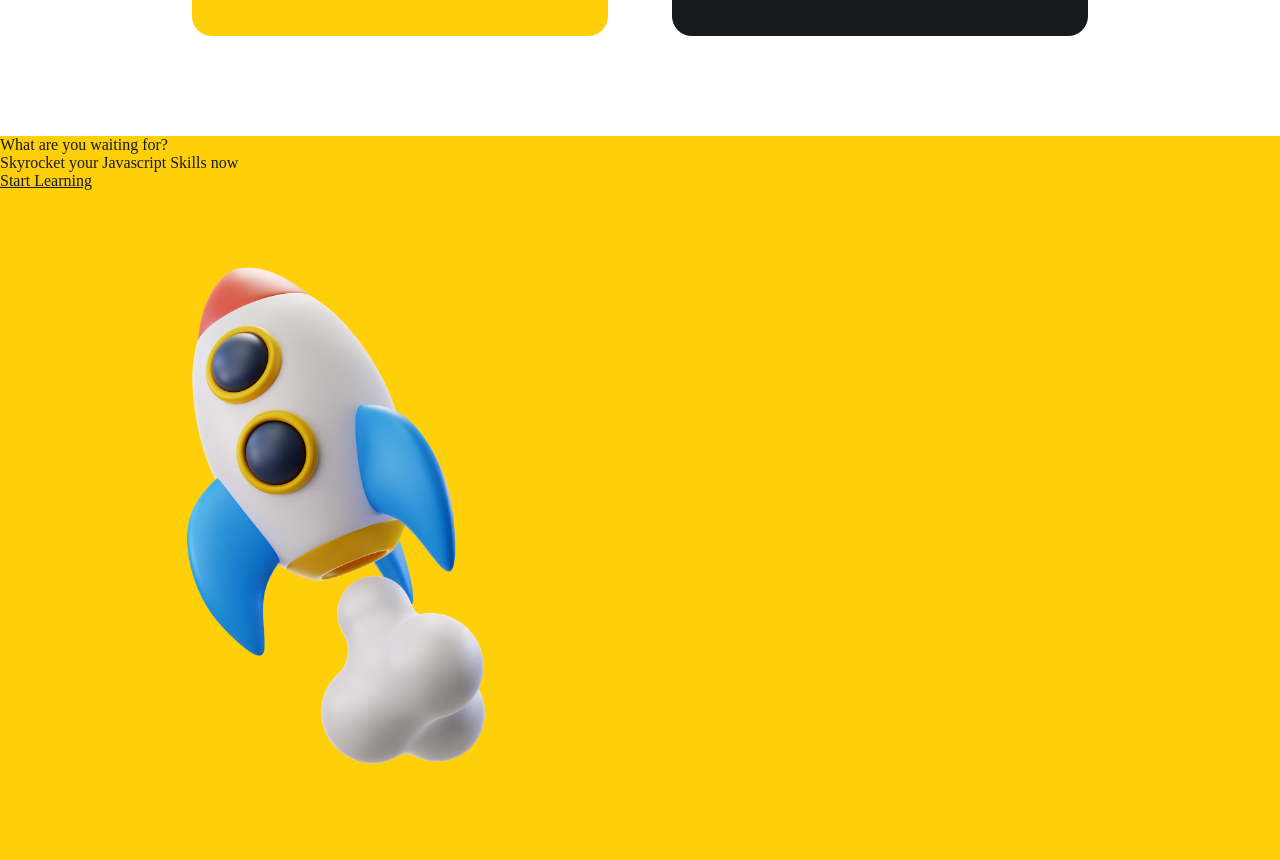
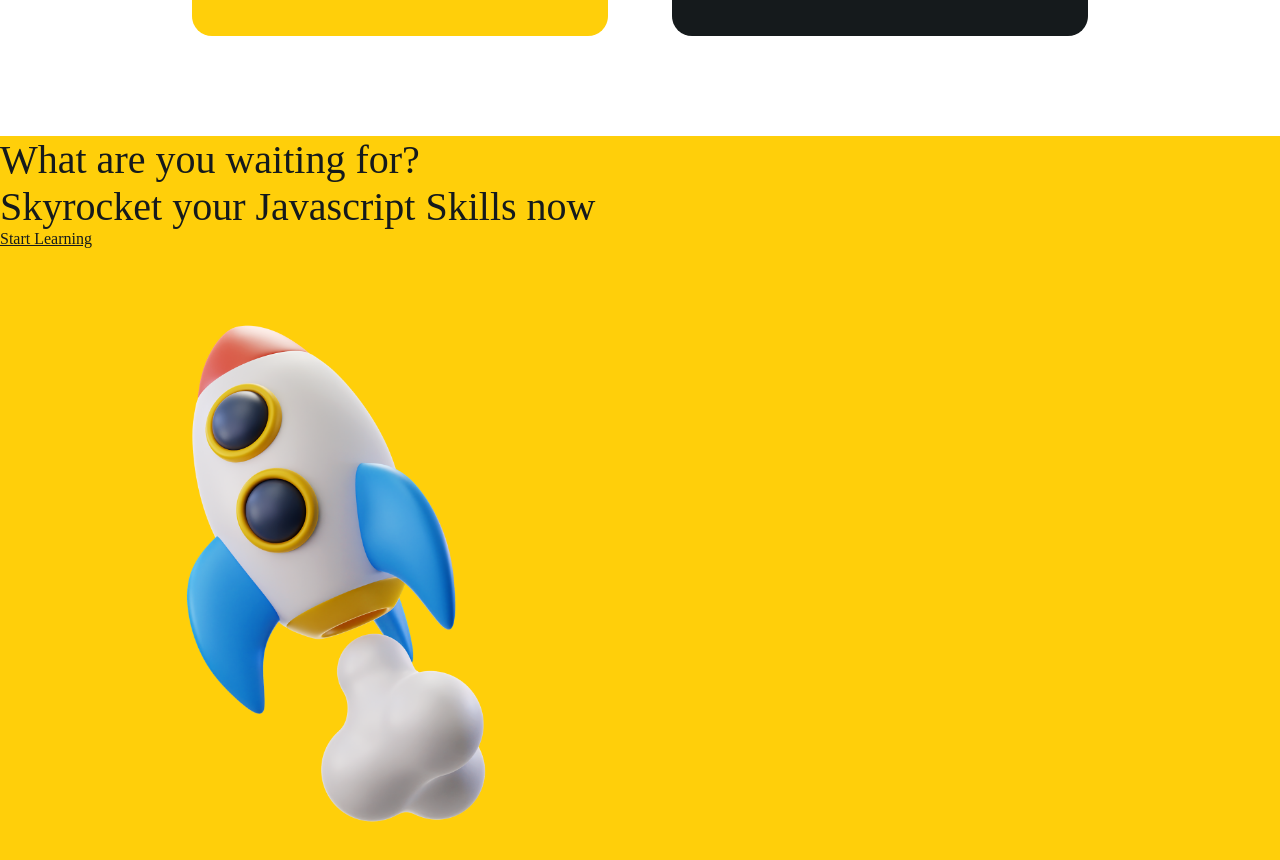
Before and after one commit to abrusu-collins/JS-Pro, a React (Create React App) app: page / in a window 1280 px wide. Shown: the part 2520-3380 px from the top of the page. Built offline with nearby package versions, Linux system fonts and the light colour scheme; a web font is replaced by a local one.

Commit message:
nice one

```diff
--- a/src/sass/_wait.scss
+++ b/src/sass/_wait.scss
@@ -1,6 +1,15 @@
 .wait{
     background-color: $yellow;
     height:100vh;
+    & .wait-inner{
+        & .wait-about{
+            & p{
+                font-family: PPBold;
+                font-size: 40px;
+            }
+            & a{}
+        }
+    }
     & img{
         width: 50%;
     }
--- a/src/styles/index.css
+++ b/src/styles/index.css
@@ -186,6 +186,10 @@
   background-color: #ffcf0a;
   height: 100vh;
 }
+.wait .wait-inner .wait-about p {
+  font-family: PPBold;
+  font-size: 40px;
+}
 .wait img {
   width: 50%;
 }
```
